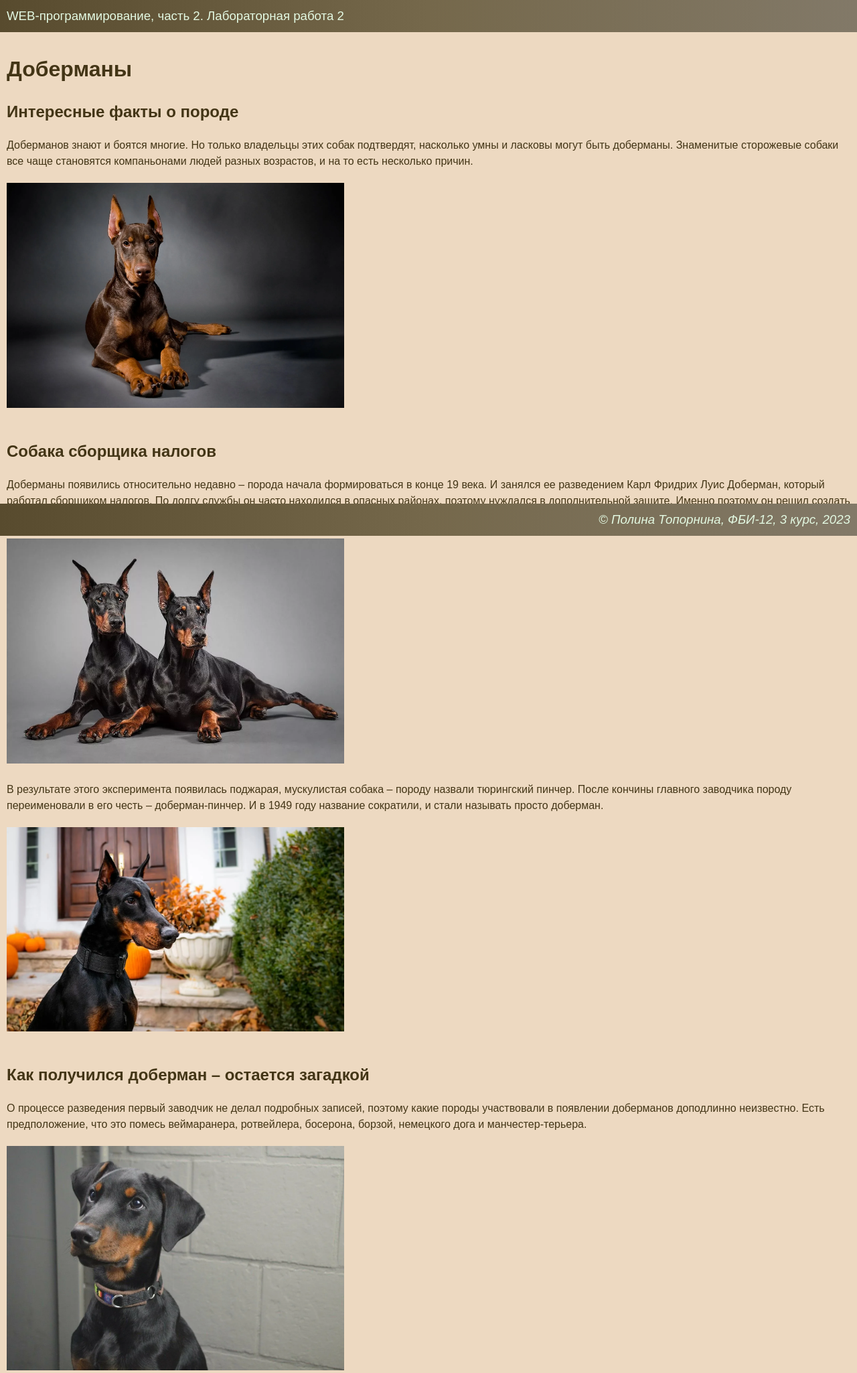
After one commit to Web-toxic/web-programming-labs-2, a Flask app: page /lab2/dobermans in a window 1280 px wide. The commit adds this page. Shown: the top 2050 px of the page at 67% size. Run offline with Flask 3, Linux system fonts and the light colour scheme.

Commit message:
Самостоятельное задание

```diff
--- a/app.py
+++ b/app.py
@@ -77,7 +77,7 @@ def lab1():
 </html>
 """
 
-@app.route('/lab1/oak')
+@app.route("/lab1/oak")
 def oak():
     return '''
 <!doctype html>
@@ -245,3 +245,7 @@ def example():
 @app.route('/lab2/')
 def lab2():
     return render_template('lab2.html')
+
+@app.route('/lab2/dobermans')
+def dobermans():
+    return render_template('dobermans.html')
--- a/static/main.css
+++ b/static/main.css
@@ -16,7 +16,7 @@ header {
     color: #e3f9e2;
     padding: 10px;
     font-size: 14pt;
-    margin-bottom: 30px;
+    /* margin-bottom: 10px; */
 }
 
 footer {
@@ -32,3 +32,7 @@ footer {
     left: 0;
     right: 0;
 }
+
+img {
+    padding: 20px 0;
+}
--- a/templates/base.html
+++ b/templates/base.html
@@ -12,7 +12,7 @@
     </header>
 
     <main>
-        {% block main %}{ endblock %}
+        {% block main %}{% endblock %}
     </main>
 
     <footer>
--- /dev/null
+++ b/templates/dobermans.html
@@ -0,0 +1,73 @@
+{% extends "base.html" %}
+
+{% block lab %}Лабораторная работа 2{% endblock %}
+
+{% block main %}
+    <h1>Доберманы</h1>
+    <h2>Интересные факты о породе</h2>
+
+    <div>Доберманов знают и боятся многие. Но только владельцы этих собак подтвердят,
+        насколько умны и ласковы могут быть доберманы. Знаменитые сторожевые собаки все
+        чаще становятся компаньонами людей разных возрастов, и на то есть несколько причин. </div>
+    <img src="/static/dob2.jpg" alt="Doberman's photo" style="width: 40%;">
+
+    <h2>Собака сборщика налогов</h2>
+    <div>Доберманы появились относительно недавно – порода начала формироваться в конце 19 века.
+        И занялся ее разведением Карл Фридрих Луис Доберман, который работал сборщиком налогов.
+        По долгу службы он часто находился в опасных районах, поэтому нуждался в
+        дополнительной защите. Именно поэтому он решил создать породу, которая будет выглядеть
+        изысканно и элегантно, но при этом устрашающе и отлично справится с должностью охранника.</div>
+    <img src="/static/dob1.jpg" alt="Doberman's photo" style="width: 40%;">
+
+    <div>В результате этого эксперимента появилась поджарая, мускулистая собака – породу
+        назвали тюрингский пинчер. После кончины главного заводчика породу переименовали в
+        его честь – доберман-пинчер. И в 1949 году название сократили, и стали
+        называть просто доберман.</div>
+    <img src="/static/dob3.jpg" alt="Doberman's photo" style="width: 40%;">
+
+    <h2>Как получился доберман – остается загадкой</h2>
+    <div>О процессе разведения первый заводчик не делал подробных записей, поэтому какие
+        породы участвовали в появлении доберманов доподлинно неизвестно. Есть предположение, что это
+        помесь веймаранера, ротвейлера, босерона, борзой, немецкого дога и манчестер-терьера.</div>
+    <img src="/static/dob11.jpg" alt="Doberman's photo" style="width: 40%;">
+
+    <h2>Домашний пес</h2>
+    <div>Несмотря на грозный вид и немалый размер, доберманы предпочитают жить только в
+        домашних условиях. Они ненавидят холод, часто отказываются выходить на улицу
+        во время дождя. Но при этом представители породы очень активны, и им нужны
+        ежедневные физические упражнения и прогулки.</div>
+    <img src="/static/dob5.jpg" alt="Doberman's photo" style="width: 40%;">
+
+    <h2>Доберманам купировали уши и хвост</h2>
+    <div>Изначально этих собак разводили в качестве охранников, поэтому в обязательном
+        порядке купировали уши и хвост. Это слабые места, которые могут подвести собаку
+        во время драки. Например, хвост у добермана очень тонкий и чувствительный,
+        поэтому ломается легче, чем у псов других пород. Сейчас процедура купирования
+        необязательная, и часто делается по медицинским показаниям, так как собаки
+        проходят по породным стандартам даже с нетронутыми ушами и хвостом.</div>
+    <img src="/static/dob12.jpg" alt="Doberman's photo" style="width: 40%;">
+
+    <h2>Универсальная собака</h2>
+    <div>Доберманы – невероятно разносторонняя порода. И к тому же входит в пятерку
+        самых умных пород. Поэтому доберманов используют в поисково-спасательных работах,
+        в качестве собак- терапевтов и для других служб. Кроме того они энергичны и хорошо
+        обучаемы, поэтому могут участвовать в различных видах спортивных дисциплин для собак.</div>
+    <img src="/static/dob4.jpg" alt="Doberman's photo" style="width: 40%;">
+
+    <h2>Охранник и просто друг</h2>
+    <div>Доберманы – очень проницательные собаки с хорошей интуицией, поэтому справляются
+        с работой охранника. Они обладают замечательной способностью чувствовать угрозу,
+        могут точно определить, кто друг, а кто нет. Но при правильном обучении и
+        социализации они также веселые и дружелюбные собаки с огромным сердцем и
+        желанием быть ближе к своей семье.</div>
+    <img src="/static/dob8.jpg" alt="Doberman's photo" style="width: 40%;">
+
+    <h2>Они помогали во время войны</h2>
+    <div>Как и немецких овчарок, доберманов использовали во время войны для помощи
+        солдатам. Эти боевые собаки выполняли различные обязанности: их обучали находить
+        и спасать раненых солдат, обнаруживать вражеские локации и мины, действовать
+        как посыльные, часовые и сторожевые собаки. К сожалению, также упоминается, что
+        собак использовали на войне как «смертников». Эти собаки были упакованы взрывчаткой,
+        которая дистанционно взрывалась, как только собака приближалась к вражескому танку.</div>
+    <img src="/static/dob10.jpg" alt="Doberman's photo" style="width: 40%;">
+{% endblock %}
```
Also changed, not shown: static/dob1.jpg (added), static/dob10.jpg (added), static/dob11.jpg (added), static/dob12.jpg (added), static/dob2.jpg (added), static/dob3.jpg (added), static/dob4.jpg (added), static/dob5.jpg (added), static/dob6.jpg (added), static/dob7.jpg (added), static/dob8.jpg (added), static/dob9.jpg (added).
